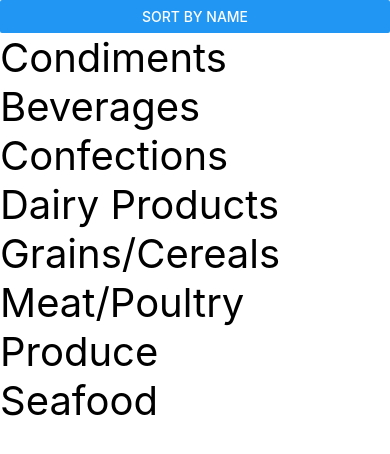
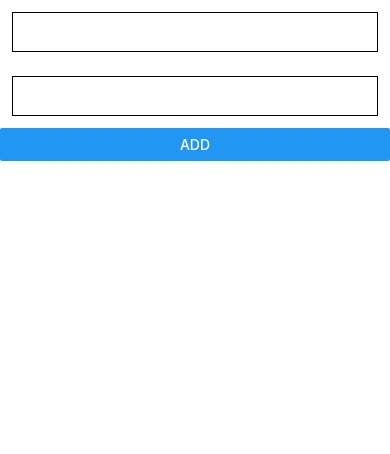
Before and after one commit to yakintech/techcareer-react-native, a React Native app: screen / in a window 390 px wide. Shown: the top 454 px of the page. Built offline with nearby package versions, Linux system fonts and the light colour scheme.

Commit message:
state sample

```diff
--- a/App.js
+++ b/App.js
@@ -1,10 +1,11 @@
 
 import StateSample3 from './src/state/StateSample3';
+import StateSample4 from './src/state/StateSample4';
 import StateTextInput from './src/state/StateTextInput';
 
 export default function App() {
 
 
-return <StateSample3/>
+return <StateSample4/>
 
 }
--- a/src/state/StateSample3.js
+++ b/src/state/StateSample3.js
@@ -31,6 +31,7 @@ const StateSample3 = () => {
 
     return (
         <SafeAreaView>
+            <Text>Length: {categoryList.length}</Text>
             <Button title='Sort by name' onPress={sortByName}></Button>
             <FlatList
                 data={categoryList}
--- /dev/null
+++ b/src/state/StateSample4.js
@@ -0,0 +1,56 @@
+import { View, Text, SafeAreaView, TextInput, Button, FlatList, StyleSheet } from 'react-native'
+import React, { useState } from 'react'
+
+const StateSample4 = () => {
+
+  const [name, setname] = useState("");
+  const [surname, setsurname] = useState('');
+
+  const [users, setusers] = useState([]);
+
+  const add = () => {
+
+    let newUser = {
+      name,
+      surname
+    }
+
+    setusers([...users, newUser])
+    setname('')
+    setsurname('')
+
+  }
+
+
+  return (
+    <SafeAreaView>
+      <View>
+        <TextInput style={styles.input} value={name} onChangeText={setname} />
+      </View>
+      <View>
+        <TextInput style={styles.input} value={surname} onChangeText={setsurname} />
+      </View>
+      <View>
+        <Button title='add' onPress={add}></Button>
+      </View>
+      <View>
+        <FlatList
+          data={users}
+          renderItem={({item}) => <Text>{item.name} {item.surname}</Text>}
+        />
+      </View>
+    </SafeAreaView>
+  )
+}
+
+export default StateSample4
+
+
+const styles = StyleSheet.create({
+  input: {
+      height: 40,
+      margin: 12,
+      borderWidth: 1,
+      padding: 10,
+  },
+});
```
